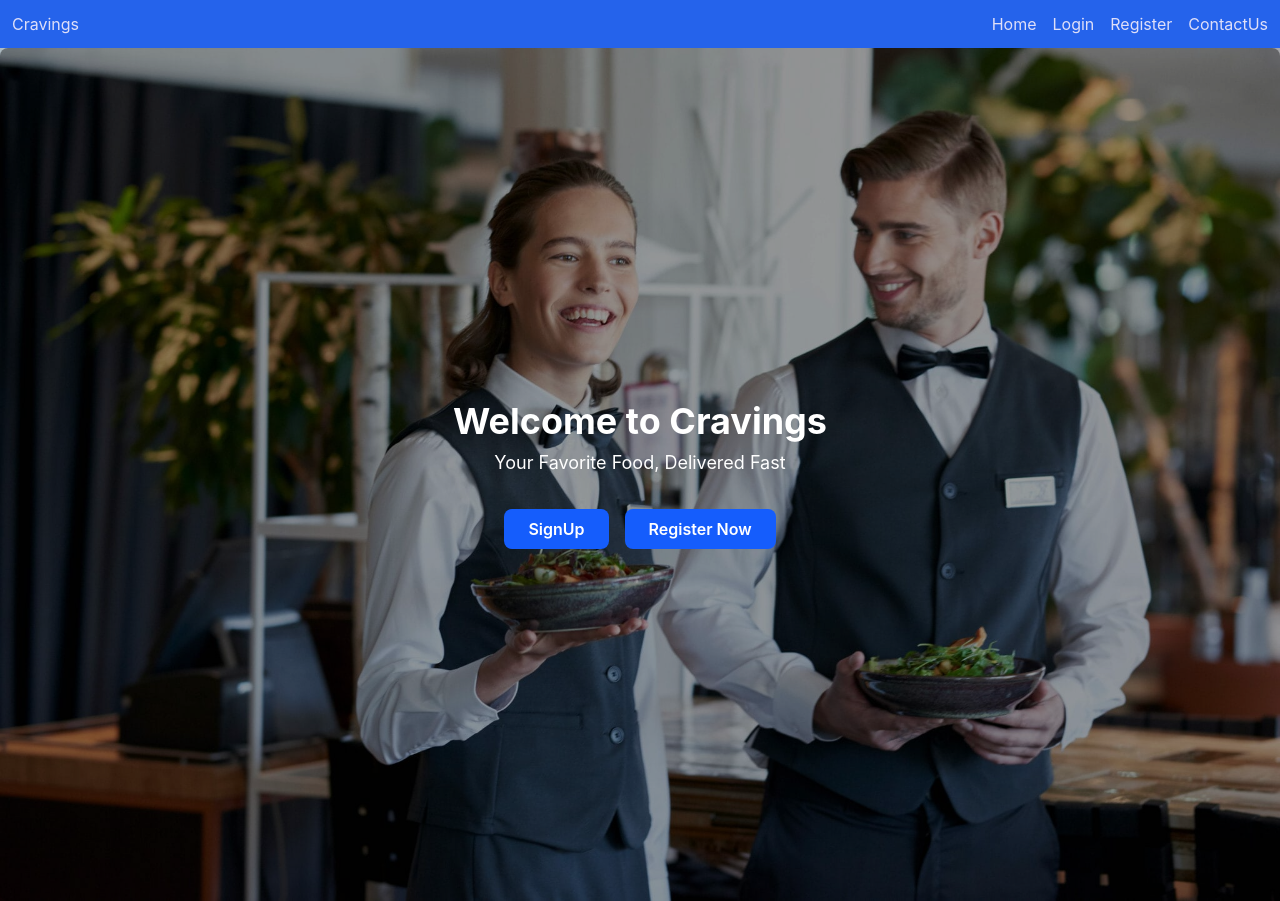
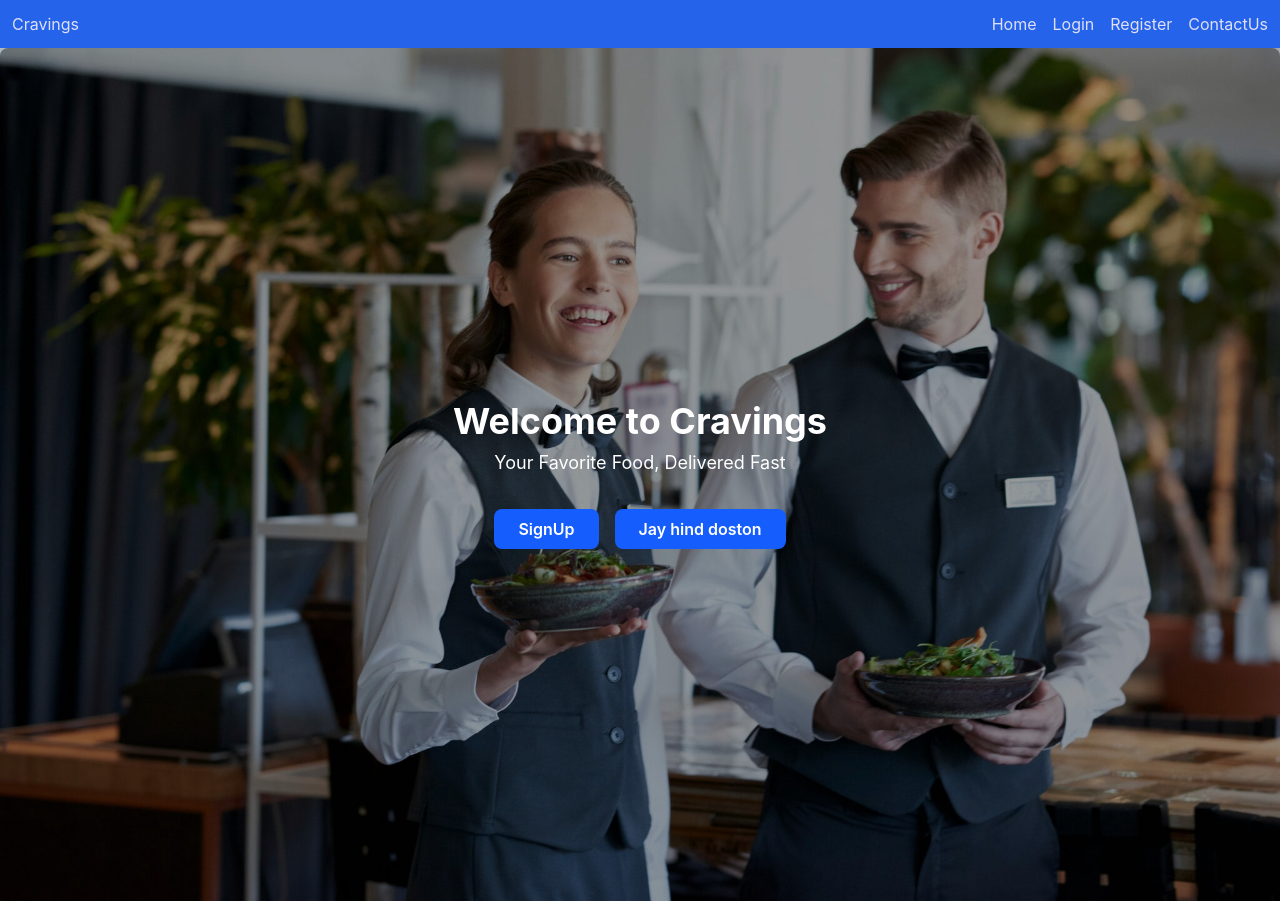
Before and after one commit to satyanshu123456/Cravings_7, a React (Vite) app: page / in a window 1280 px wide. Built offline with nearby package versions, Linux system fonts and the light colour scheme.

Commit message:
fix: update button text in Home component for clarity

```diff
--- a/src/pages/Home.jsx
+++ b/src/pages/Home.jsx
@@ -18,7 +18,7 @@ const Home = () => {
             </button>
 
             <button className="mt-4 px-6 py-2 bg-blue-600  text-white font-semibold rounded-lg">
-              Register Now
+              Jay hind doston
             </button>
           </div>
         </div>
```
